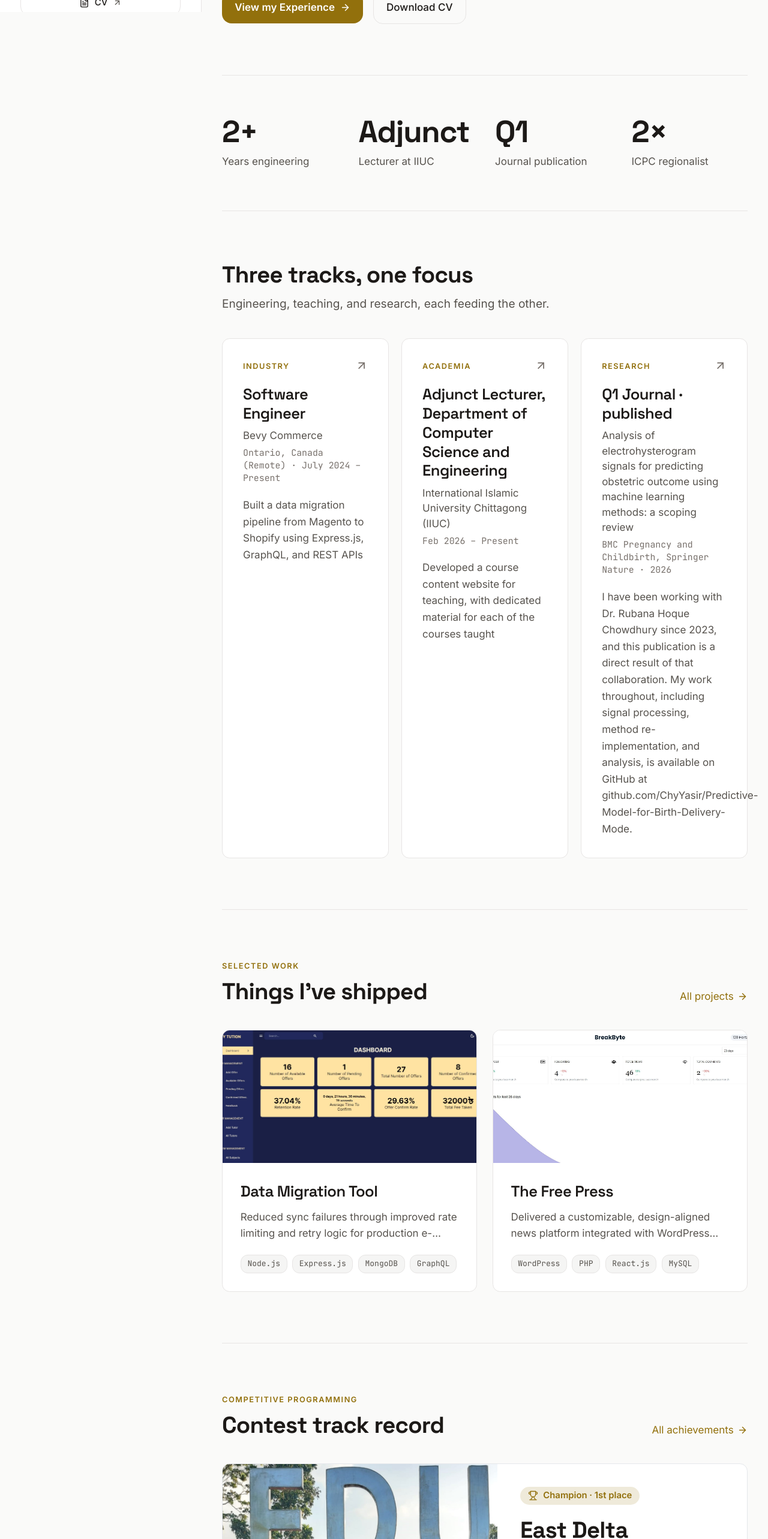
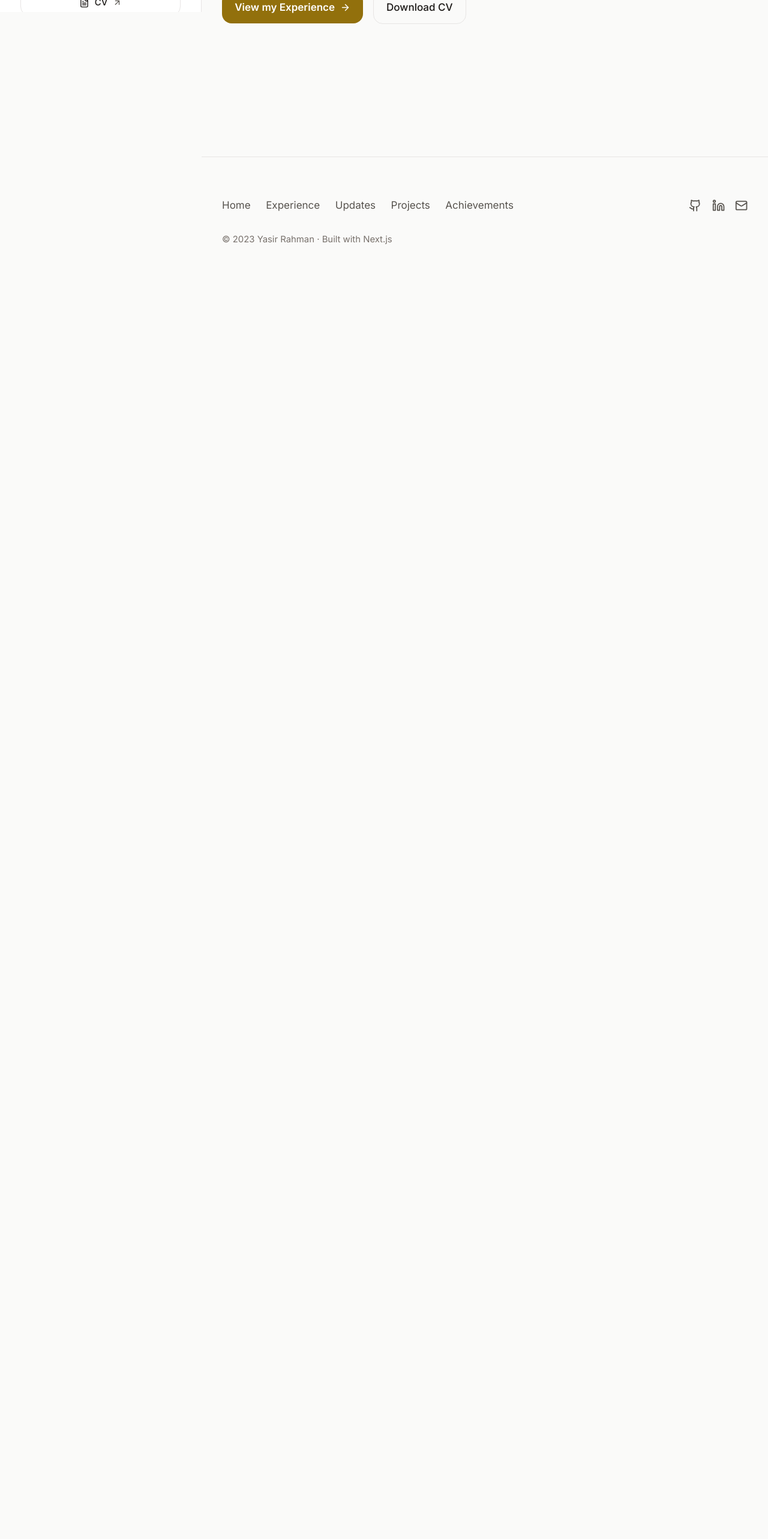
Before and after one commit to ChyYasir/my-portfolio, a Next.js app: page / in a window 1280 px wide. Shown: the part 780-3346 px from the top of the page at 60% size. After the commit the page ends 1258 px from the top, so only its background shows below. Built offline with nearby package versions, Linux system fonts and the light colour scheme.

Commit message:
Remove unused section components from Home page to streamline layout

```diff
--- a/src/app/page.js
+++ b/src/app/page.js
@@ -1,22 +1,10 @@
 import Container from "@/components/layout/Container";
 import Hero from "@/components/sections/Hero";
-import Snapshot from "@/components/sections/Snapshot";
-import RolePillars from "@/components/sections/RolePillars";
-import FeaturedProjects from "@/components/sections/FeaturedProjects";
-import AchievementsHighlight from "@/components/sections/AchievementsHighlight";
-import LatestUpdate from "@/components/sections/LatestUpdate";
-import ContactStrip from "@/components/sections/ContactStrip";
 
 export default function Home() {
   return (
     <Container size="wide">
       <Hero />
-      <Snapshot />
-      <RolePillars />
-      <FeaturedProjects />
-      <AchievementsHighlight />
-      <LatestUpdate />
-      <ContactStrip />
     </Container>
   );
 }
```
